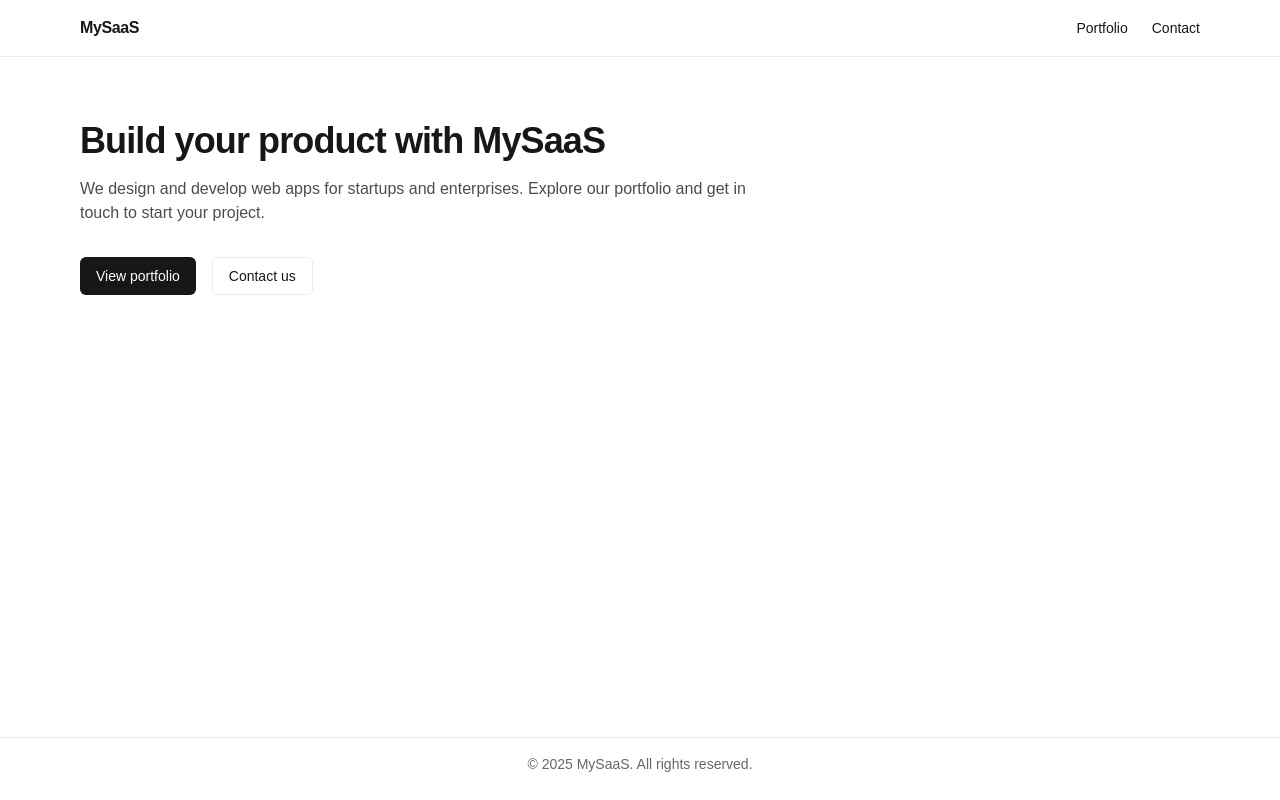
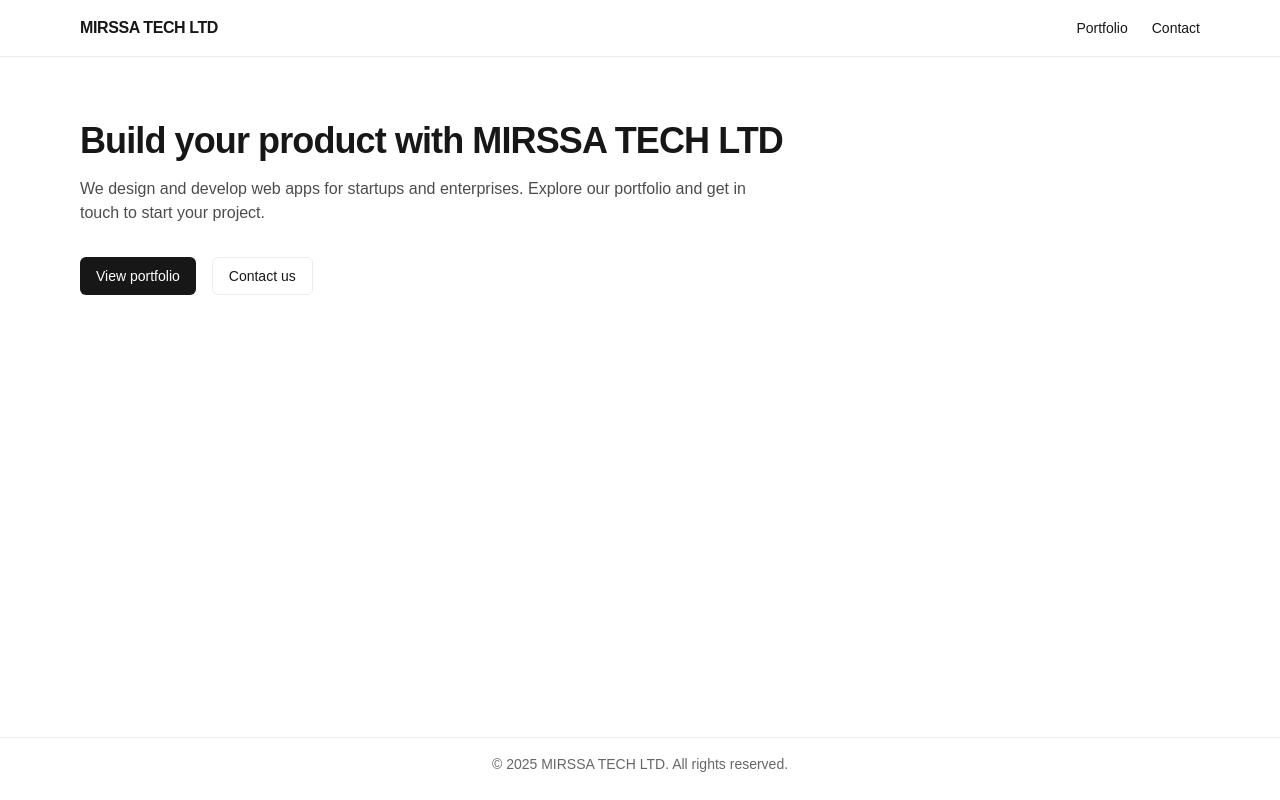
Before and after one commit to Hassam34/MY-SAAS, a Next.js app: page / in a window 1280 px wide. Built offline with nearby package versions, Linux system fonts and the light colour scheme; no server answers.

Commit message:
chore(brand): rename site to MIRSSA TECH LTD across UI and metadata; update README

```diff
--- a/src/app/api/contact/route.ts
+++ b/src/app/api/contact/route.ts
@@ -12,7 +12,7 @@ export async function POST(request: Request) {
     console.log("Contact submission:", { name, email, message });
 
     return NextResponse.json({ message: "Thanks! We will get back to you soon." });
-  } catch (error) {
+  } catch {
     return NextResponse.json({ message: "Invalid request" }, { status: 400 });
   }
 }
--- a/src/app/layout.tsx
+++ b/src/app/layout.tsx
@@ -1,4 +1,5 @@
 import type { Metadata } from "next";
+import Link from "next/link";
 import { Geist, Geist_Mono } from "next/font/google";
 import "./globals.css";
 
@@ -15,11 +16,11 @@ const geistMono = Geist_Mono({
 export const metadata: Metadata = {
   metadataBase: new URL(process.env.NEXT_PUBLIC_SITE_URL || "http://localhost:3000"),
   title: {
-    default: "MySaaS — Web App Design & Development",
-    template: "%s | MySaaS",
+    default: "MIRSSA TECH LTD — Web App Design & Development",
+    template: "%s | MIRSSA TECH LTD",
   },
   description: "We build modern web apps for startups and enterprises. Explore our portfolio and contact us to start your project.",
-  applicationName: "MySaaS",
+  applicationName: "MIRSSA TECH LTD",
   keywords: [
     "web development",
     "next.js",
@@ -29,21 +30,21 @@ export const metadata: Metadata = {
     "portfolio",
     "agency",
   ],
-  authors: [{ name: "MySaaS" }],
+  authors: [{ name: "MIRSSA TECH LTD" }],
   openGraph: {
     type: "website",
-    title: "MySaaS — Web App Design & Development",
+    title: "MIRSSA TECH LTD — Web App Design & Development",
     description:
       "We build modern web apps for startups and enterprises. Explore our portfolio and contact us to start your project.",
     url: "/",
-    siteName: "MySaaS",
+    siteName: "MIRSSA TECH LTD",
   },
   twitter: {
     card: "summary_large_image",
-    title: "MySaaS — Web App Design & Development",
+    title: "MIRSSA TECH LTD — Web App Design & Development",
     description:
       "We build modern web apps for startups and enterprises. Explore our portfolio and contact us to start your project.",
-    creator: "@mysaas",
+    creator: "@mirssatech",
   },
   robots: {
     index: true,
@@ -68,7 +69,7 @@ export default function RootLayout({
             __html: JSON.stringify({
               "@context": "https://schema.org",
               "@type": "Organization",
-              name: "MySaaS",
+              name: "MIRSSA TECH LTD",
               url: process.env.NEXT_PUBLIC_SITE_URL || "http://localhost:3000",
               sameAs: [],
             }),
@@ -76,17 +77,17 @@ export default function RootLayout({
         />
         <header className="border-b border-black/[.08] dark:border-white/[.145]">
           <nav className="mx-auto max-w-6xl flex items-center justify-between p-4">
-            <a href="/" className="font-semibold tracking-tight">MySaaS</a>
+            <Link href="/" className="font-semibold tracking-tight">MIRSSA TECH LTD</Link>
             <div className="flex gap-6 text-sm">
-              <a href="/portfolio" className="hover:underline">Portfolio</a>
-              <a href="/contact" className="hover:underline">Contact</a>
+              <Link href="/portfolio" className="hover:underline">Portfolio</Link>
+              <Link href="/contact" className="hover:underline">Contact</Link>
             </div>
           </nav>
         </header>
         <main className="min-h-[calc(100vh-120px)]">{children}</main>
         <footer className="border-t border-black/[.08] dark:border-white/[.145]">
           <div className="mx-auto max-w-6xl p-4 text-sm text-center text-black/60 dark:text-white/60">
-            © {new Date().getFullYear()} MySaaS. All rights reserved.
+            © {new Date().getFullYear()} MIRSSA TECH LTD. All rights reserved.
           </div>
         </footer>
       </body>
--- a/src/app/page.tsx
+++ b/src/app/page.tsx
@@ -7,7 +7,7 @@ export const metadata: Metadata = {
 export default function Home() {
   return (
     <section className="mx-auto max-w-6xl px-4 py-16">
-      <h1 className="text-3xl sm:text-4xl font-bold tracking-tight mb-4">Build your product with MySaaS</h1>
+      <h1 className="text-3xl sm:text-4xl font-bold tracking-tight mb-4">Build your product with MIRSSA TECH LTD</h1>
       <p className="text-black/70 dark:text-white/70 max-w-2xl mb-8">
         We design and develop web apps for startups and enterprises. Explore our portfolio and get in touch to start your project.
       </p>
```
Also changed, not shown: 1 other file (tests, documents, lock files or other folders).
